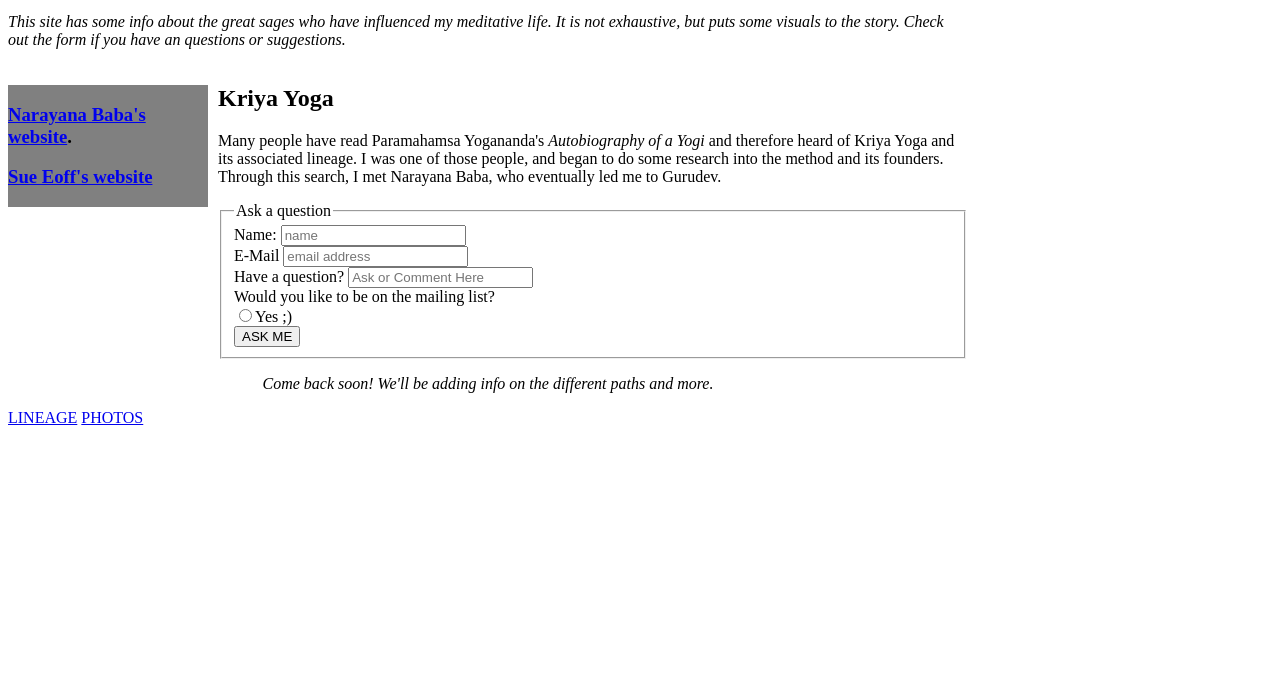
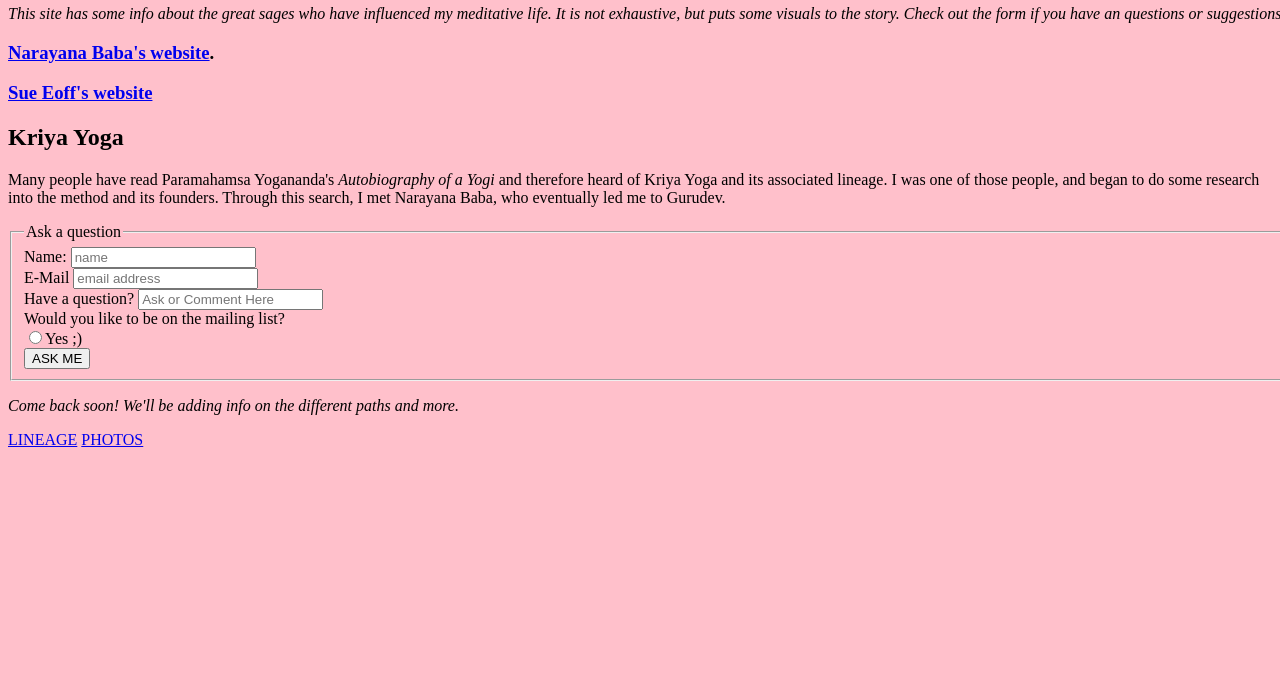
Before and after one commit to Joel-L/Joel-L.github.io, a plain HTML site: page index.html in a window 1280 px wide. Shown: the part 109-800 px from the top of the page. Drawn offline with Linux system fonts and the light colour scheme.

Commit message:
test css links

```diff
--- a/index.html
+++ b/index.html
@@ -18,10 +18,10 @@
     <h3> <a href="http://waltzinghorses.blogspot.com/">Sue Eoff's website</a></h3>
   </div>
 <main class="main">
-  <div>
+  <section>
     <h2>Kriya Yoga</h2>
     <p>Many people have read Paramahamsa Yogananda's <em>Autobiography of a Yogi</em> and therefore heard of Kriya Yoga and its associated lineage. I was one of those people, and began to do some research into the method and its founders. Through this search, I met Narayana Baba, who eventually led me to Gurudev.</p>
-  </div>
+  </section>
     <form action="submit.html" method="get">
     <fieldset>
       <legend>Ask a question</legend>
@@ -45,7 +45,7 @@
     </fieldset>
     </form>
 </main>
-    <p id="return"><em>Come back soon! We'll be adding info on the different paths and more.</em></p>
+    <p class="return"><em>Come back soon! We'll be adding info on the different paths and more.</em></p>
 <footer>
   <a href="lineage.html">LINEAGE</a>
   <a href="photos.html">PHOTOS</a>
--- a/styles.css
+++ b/styles.css
@@ -1,28 +1,4 @@
 body {
-  width: 960px;
-  display: inline-block;
+  width: 100%;
+  background-color: pink;
 }
-
-.main {
-  width:750px;
-  display: inline;
-  margin-top: 0px;
-  float: right;
-}
-
-div.sidebar {
-  position: relative;
-  display: inline;
-  vertical-align: top;
-  margin-top: 20px;
-  float: left;
-  width: 200px;
-  background-color: gray;
-}
-
-p#return {
-  display: inline-block;
-  width: 960px;
-  text-align: center;
-  padding: auto;
-}
```
Also changed, not shown: photos.html (+9 -7 lines).
